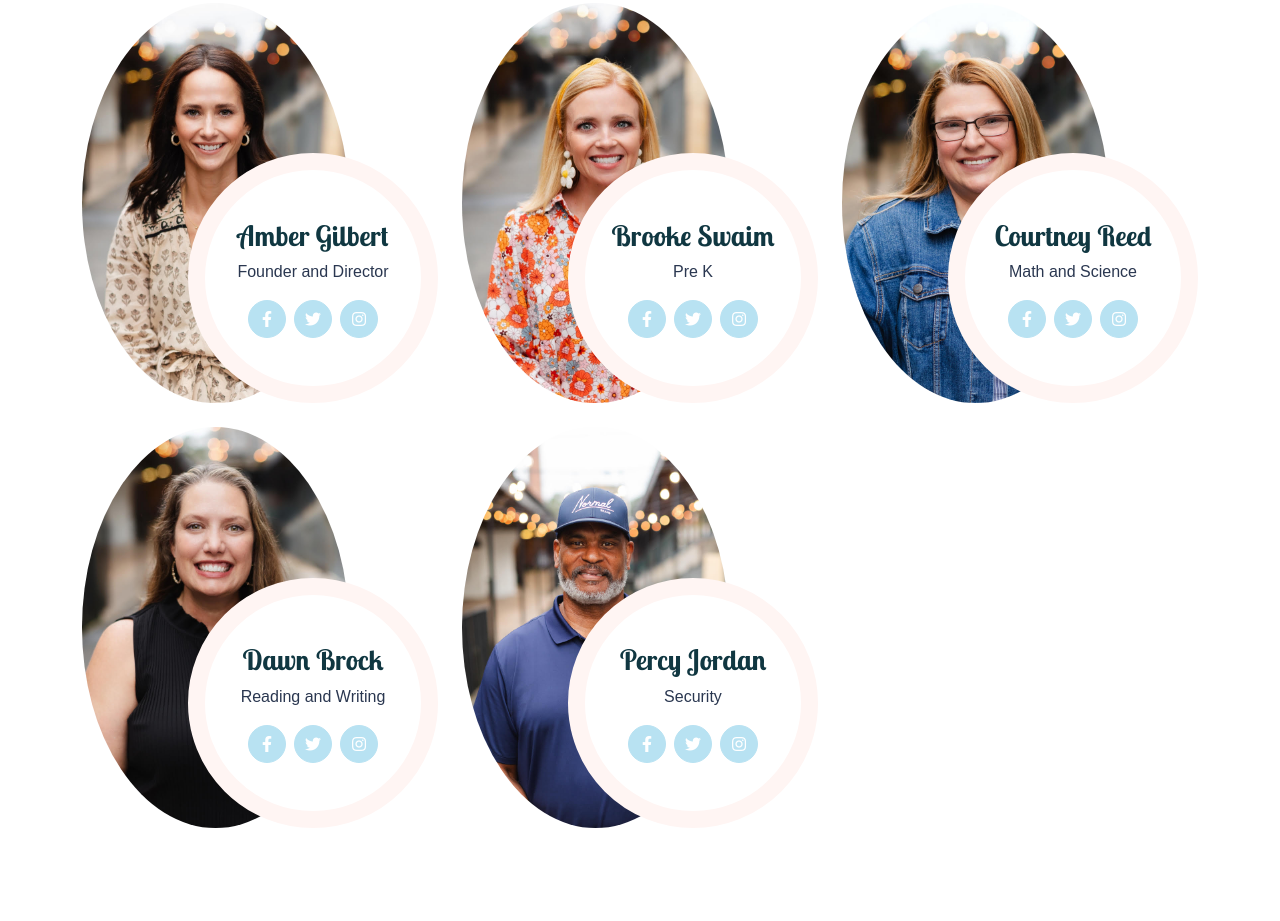
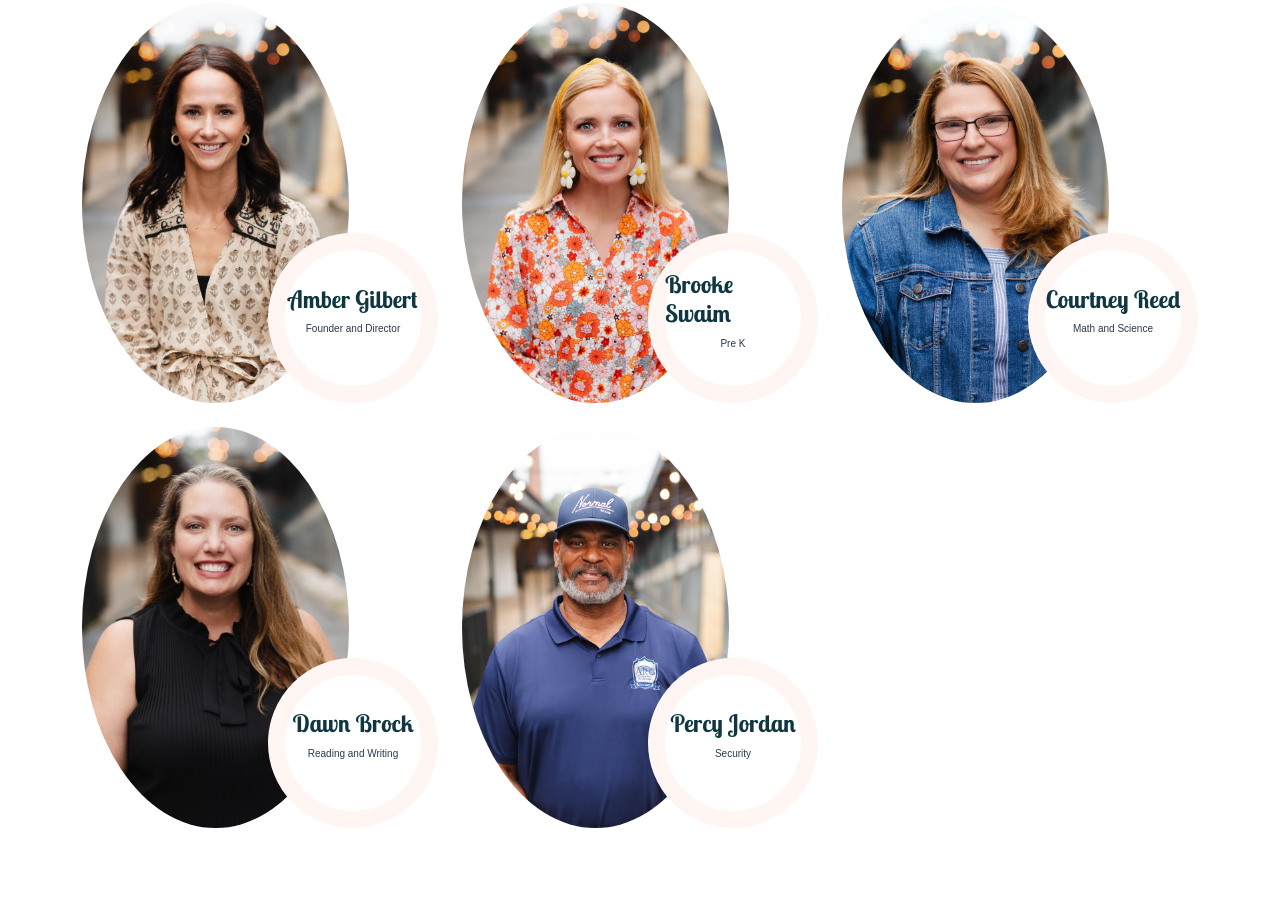
Before and after one commit to cameronhawkins10/Arc-Website, a plain HTML site: page about.html in a window 1280 px wide. Shown: the part 1805-2726 px from the top of the page. Drawn offline with nearby package versions, Linux system fonts and the light colour scheme.

Commit message:
Work on staff section

```diff
--- a/about.html
+++ b/about.html
@@ -35,6 +35,15 @@
 
 <body>
     <div class="container-xxl bg-white p-0">
+
+        <!-- Spinner Start -->
+        <div id="spinner"
+            class="show bg-white position-fixed translate-middle w-100 vh-100 top-50 start-50 d-flex align-items-center justify-content-center">
+            <div class="spinner-border text-primary" style="width: 3rem; height: 3rem;" role="status">
+                <span class="sr-only">Loading...</span>
+            </div>
+        </div>
+        <!-- Spinner End -->
 
         <!-- Navbar Start -->
         <nav class="navbar navbar-expand-lg bg-white navbar-light sticky-top px-4 px-lg-5 py-lg-0">
@@ -173,7 +182,7 @@
                     <div class="row g-0">
                         <div class="col-lg-6 wow fadeIn" data-wow-delay="0.1s" style="min-height: 400px;">
                             <div class="position-relative h-100">
-                                <img class="position-absolute w-100 h-100 rounded" src="img/blank-image.webp"
+                                <img class="position-absolute w-100 h-100 rounded" src="img/filler.png"
                                     style="object-fit: cover;">
                             </div>
                         </div>
@@ -217,16 +226,9 @@
                         <div class="team-item position-relative">
                             <img class="img-fluid rounded-circle w-75" src="img/amber.jpg" alt="">
                             <div class="team-text">
-                                <h3>Amber Gilbert</h3>
+                                <h4>Amber Gilbert</h4>
                                 <p>Founder and Director</p>
-                                <div class="d-flex align-items-center">
-                                    <a class="btn btn-square btn-primary mx-1" href=""><i
-                                            class="fab fa-facebook-f"></i></a>
-                                    <a class="btn btn-square btn-primary  mx-1" href=""><i
-                                            class="fab fa-twitter"></i></a>
-                                    <a class="btn btn-square btn-primary  mx-1" href=""><i
-                                            class="fab fa-instagram"></i></a>
-                                </div>
+
                             </div>
                         </div>
                     </div>
@@ -236,16 +238,9 @@
                         <div class="team-item position-relative">
                             <img class="img-fluid rounded-circle w-75" src="img/brooke.jpg" alt="">
                             <div class="team-text">
-                                <h3>Brooke Swaim</h3>
+                                <h4>Brooke Swaim</h4>
                                 <p>Pre K</p>
-                                <div class="d-flex align-items-center">
-                                    <a class="btn btn-square btn-primary mx-1" href=""><i
-                                            class="fab fa-facebook-f"></i></a>
-                                    <a class="btn btn-square btn-primary  mx-1" href=""><i
-                                            class="fab fa-twitter"></i></a>
-                                    <a class="btn btn-square btn-primary  mx-1" href=""><i
-                                            class="fab fa-instagram"></i></a>
-                                </div>
+
                             </div>
                         </div>
                     </div>
@@ -255,16 +250,9 @@
                         <div class="team-item position-relative">
                             <img class="img-fluid rounded-circle w-75" src="img/courtney.jpg" alt="">
                             <div class="team-text">
-                                <h3>Courtney Reed</h3>
+                                <h4>Courtney Reed</h4>
                                 <p>Math and Science</p>
-                                <div class="d-flex align-items-center">
-                                    <a class="btn btn-square btn-primary mx-1" href=""><i
-                                            class="fab fa-facebook-f"></i></a>
-                                    <a class="btn btn-square btn-primary  mx-1" href=""><i
-                                            class="fab fa-twitter"></i></a>
-                                    <a class="btn btn-square btn-primary  mx-1" href=""><i
-                                            class="fab fa-instagram"></i></a>
-                                </div>
+
                             </div>
                         </div>
                     </div>
@@ -274,16 +262,9 @@
                         <div class="team-item position-relative">
                             <img class="img-fluid rounded-circle w-75" src="img/dawn.jpg" alt="">
                             <div class="team-text">
-                                <h3>Dawn Brock</h3>
+                                <h4>Dawn Brock</h4>
                                 <p>Reading and Writing</p>
-                                <div class="d-flex align-items-center">
-                                    <a class="btn btn-square btn-primary mx-1" href=""><i
-                                            class="fab fa-facebook-f"></i></a>
-                                    <a class="btn btn-square btn-primary  mx-1" href=""><i
-                                            class="fab fa-twitter"></i></a>
-                                    <a class="btn btn-square btn-primary  mx-1" href=""><i
-                                            class="fab fa-instagram"></i></a>
-                                </div>
+
                             </div>
                         </div>
                     </div>
@@ -293,16 +274,9 @@
                         <div class="team-item position-relative">
                             <img class="img-fluid rounded-circle w-75" src="img/percy.jpg" alt="">
                             <div class="team-text">
-                                <h3>Percy Jordan</h3>
+                                <h4>Percy Jordan</h4>
                                 <p>Security</p>
-                                <div class="d-flex align-items-center">
-                                    <a class="btn btn-square btn-primary mx-1" href=""><i
-                                            class="fab fa-facebook-f"></i></a>
-                                    <a class="btn btn-square btn-primary  mx-1" href=""><i
-                                            class="fab fa-twitter"></i></a>
-                                    <a class="btn btn-square btn-primary  mx-1" href=""><i
-                                            class="fab fa-instagram"></i></a>
-                                </div>
+
                             </div>
                         </div>
                     </div>
--- a/style.css
+++ b/style.css
@@ -390,8 +390,8 @@ h6,
 /*** Team ***/
 .team-item .team-text {
     position: absolute;
-    width: 250px;
-    height: 250px;
+    width: 170px;
+    height: 170px;
     bottom: 0;
     right: 0;
     display: flex;
@@ -547,3 +547,13 @@ h6,
         /* Smaller size for mobile devices */
     }
 }
+
+#belief-top {
+    height: 250px !important;
+    width: 250px !important;
+}
+
+.team-text p {
+    font-size: 10px;
+    /* Example style: changing font size */
+}
```
Also changed, not shown: application.html (+9 -0 lines), contact.html (+9 -0 lines), index.html (+62 -28 lines), img/carousel-image.webp (added), img/carousel-image1.png (added), 1 other file.
